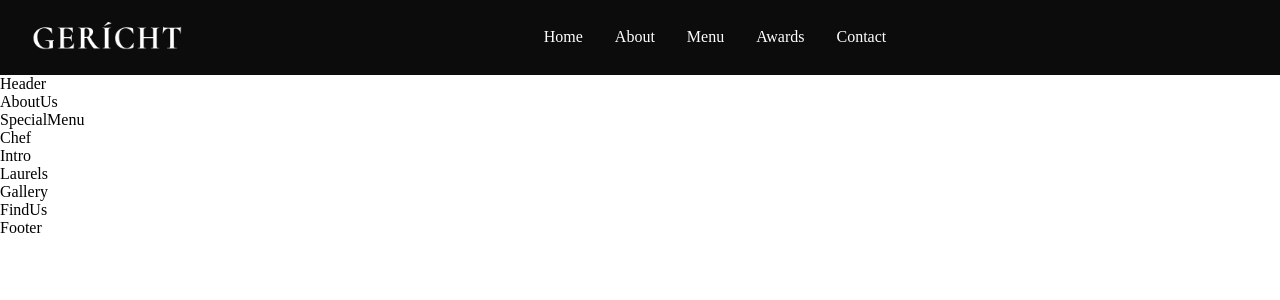
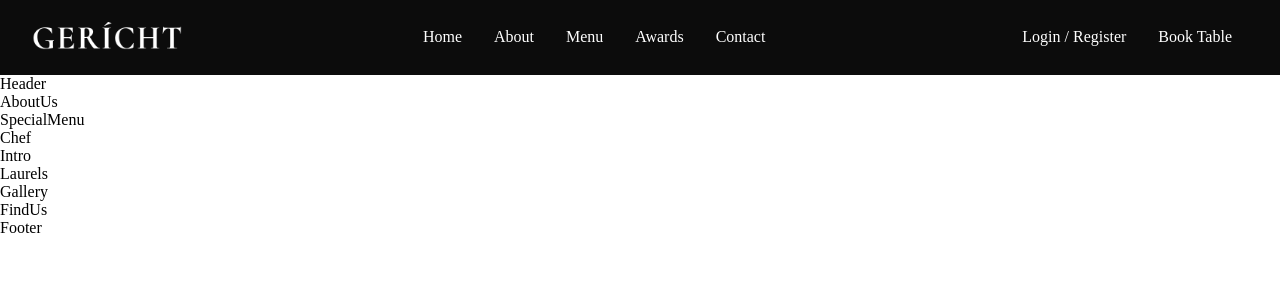
Before and after one commit to Gjorgjioska/RestaurantWeb-ReactProject-, a React (Create React App) app: page / in a window 1280 px wide. Shown: the top 300 px of the page. Built offline with nearby package versions, Linux system fonts and the light colour scheme; a web font is replaced by a local one.

Commit message:
Working on WebNavbar

```diff
--- a/src/components/Navbar/Navbar.css
+++ b/src/components/Navbar/Navbar.css
@@ -35,3 +35,15 @@
 .app_navbar-links li:hover {
   color: var(--color-grey);
 }
+
+.app_navbar-login {
+  color: var(--color-white);
+  display: flex;
+  justify-content: flex-end;
+  align-items: center;
+}
+
+.app_navbar-login a {
+  margin: 0 1rem;
+  text-decoration: none;
+}
--- a/src/components/Navbar/Navbar.jsx
+++ b/src/components/Navbar/Navbar.jsx
@@ -27,6 +27,16 @@ const Navbar = () => (
         <a href="#contact">Contact</a>
       </li>
     </ul>
+    <div className="app_navbar-login">
+      <a href="#login" className="p_opensans">
+        Login / Register
+      </a>
+      <div>
+        <a href="/" className="p_opensans">
+          Book Table
+        </a>
+      </div>
+    </div>
   </nav>
 );
 
```
